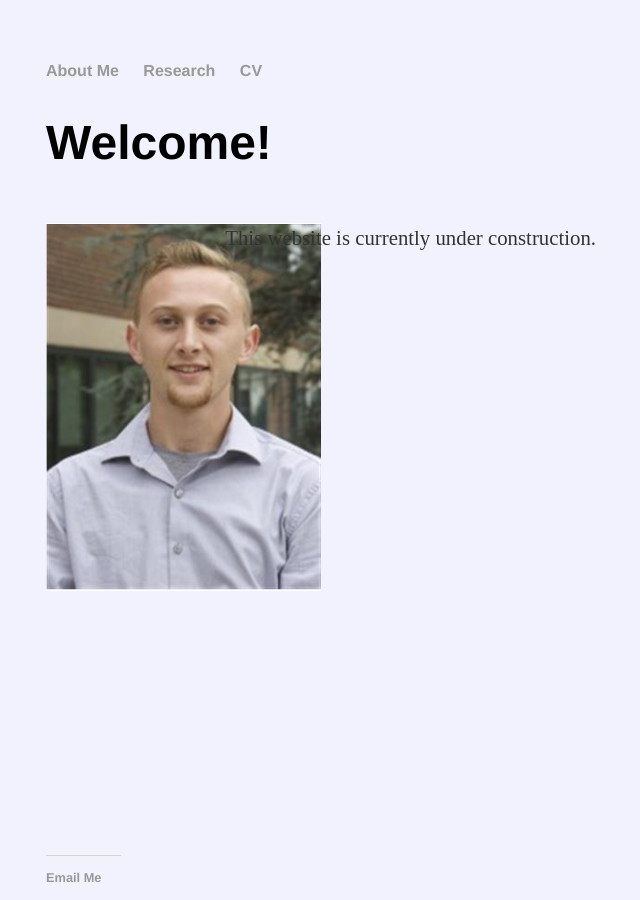
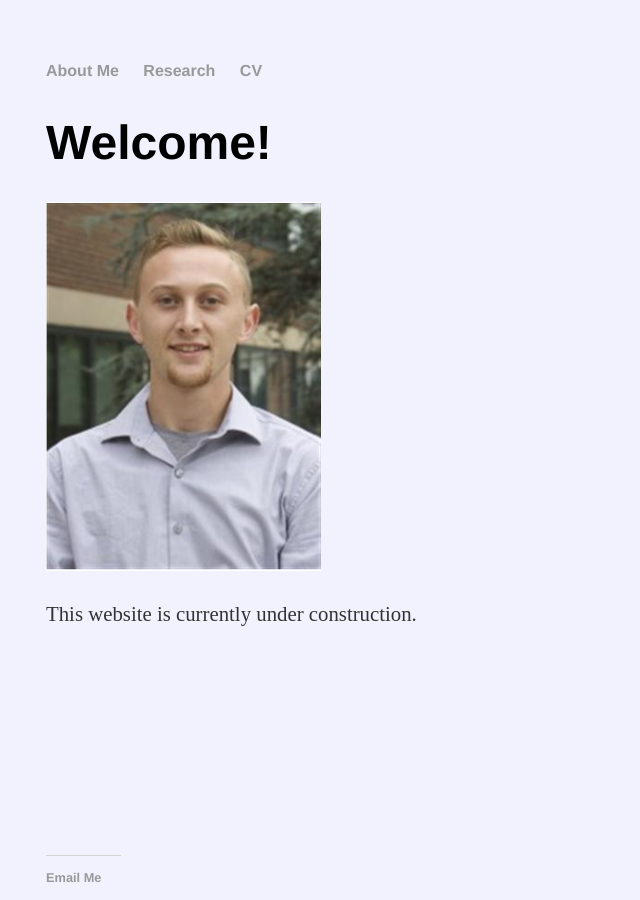
Before and after one commit to dhayes95/dhayes95.github.io, a Jekyll site: the page built from index.html, in a window 1280 px wide. Shown: the whole page, without its empty margins (146-786 px from the left). Built offline with Jekyll 4.4.1, drawn with Linux system fonts in a browser that asks for light colours.

Commit message:
Update index.html

```diff
--- a/index.html
+++ b/index.html
@@ -4,14 +4,8 @@ title: Dan Hayes
 ---
 <div class="blurb">
 	<h1>Welcome!</h1>
-	    	<div style="width: 20%; float:left">
-   		<p><img src="HeadShotDan.PNG" width="275" height=auto></p>
-		</div>
 
-		<div style="width: 80%; float:right">
-   		<p>This website is currently under construction.</p>
-		</div>
-		<!--<p><img src="HeadShotDan.PNG" width="275" height=auto></p>-->
-    		<!--<p>This website is currently under construction.</p>-->
+		<p><img src="HeadShotDan.PNG" width="275" height=auto></p>
+    		<p>This website is currently under construction.</p>
 
 </div><!-- /.blurb -->
```
